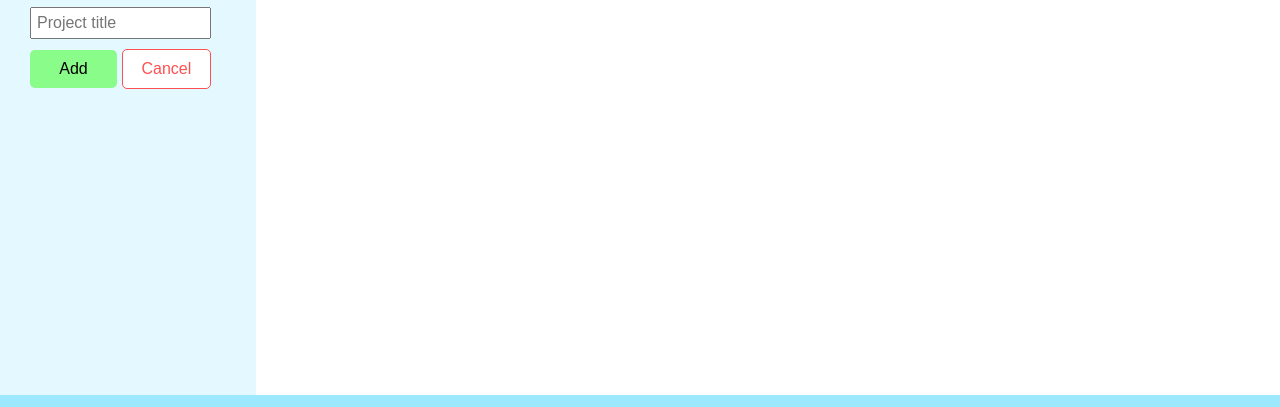
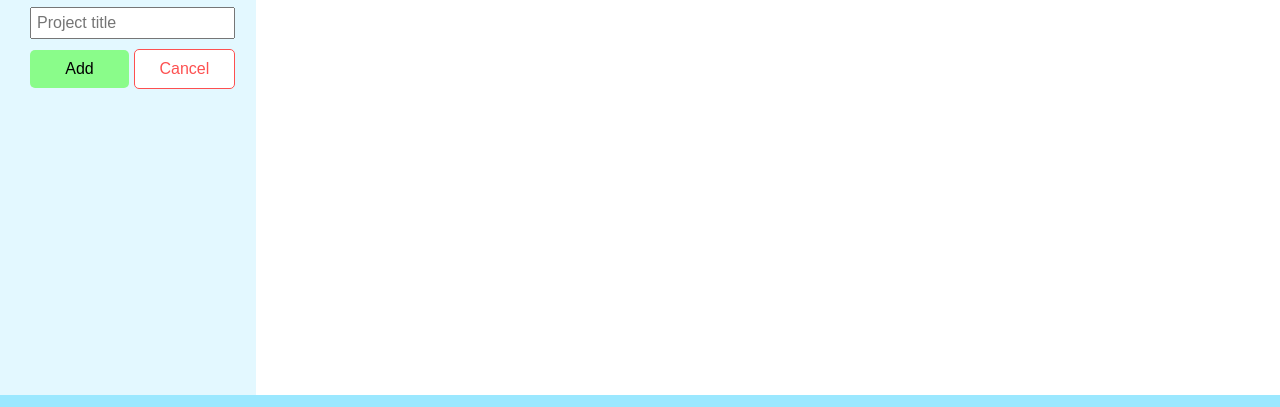
Before and after one commit to SirIsaacNeutron/todo-list, a website built with webpack: page src/template.html in a window 1280 px wide. Both pictures are taken after a click on the button "+ Add project". Shown: the part 350-757 px from the top of the page. Built offline with nearby package versions, Linux system fonts and the light colour scheme.

Commit message:
Make project form same size as project links

```diff
--- a/src/styles.css
+++ b/src/styles.css
@@ -128,11 +128,11 @@ nav button:hover {
 .add-project-form {
     margin-left: calc(var(--header-padding));
 
-    width: auto;
+    width: 80%;
 }
 
 .add-project-form input {
-    width: 80%;
+    width: 100%;
 
     padding: var(--todo-padding);
     font-size: 1rem;
@@ -142,7 +142,6 @@ nav button:hover {
 
 .add-project-form .form-btns {
     gap: 5px;
-    width: 80%;
 
     display: flex;
     justify-content: start;
```
Also changed, not shown: dist/main.bundle.js.
